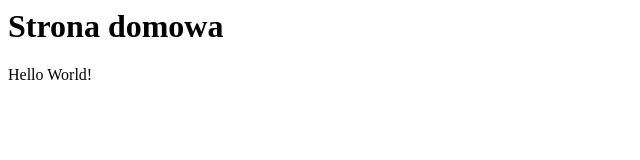
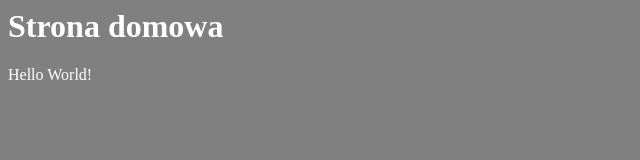
Before and after one commit to Bigmantulo/html, a plain HTML site: page index.html in a window 1280 px wide. Shown: the whole page, without its empty margins (0-640 px from the left). Drawn offline with Linux system fonts and the light colour scheme.

Commit message:
zmiana koloru strony

```diff
--- a/index.html
+++ b/index.html
@@ -7,11 +7,12 @@
 
     </head>
 
-    <body>
-        <h1>
+    <body style="background-color: grey;">
+
+        <h1 style="color: white;">
             Strona domowa
         </h1>
-        <p>
+        <p style="color: white;">
             Hello World!
         </p>
 
```
